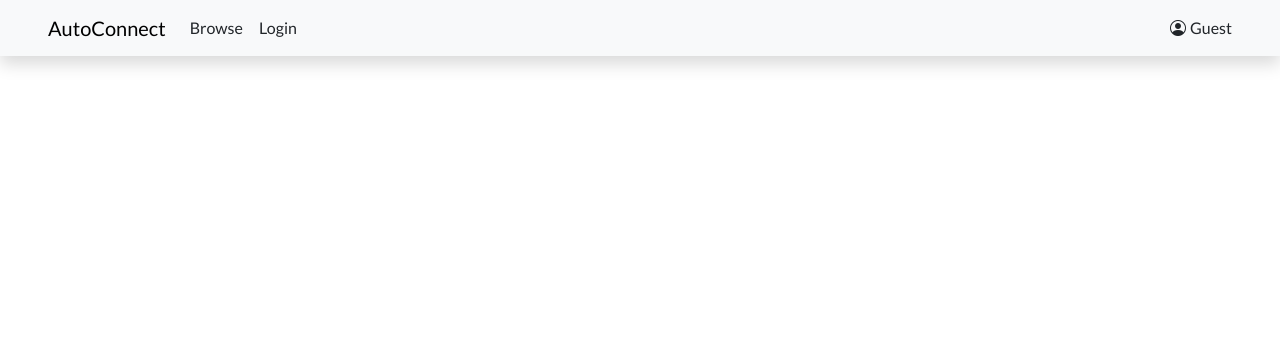
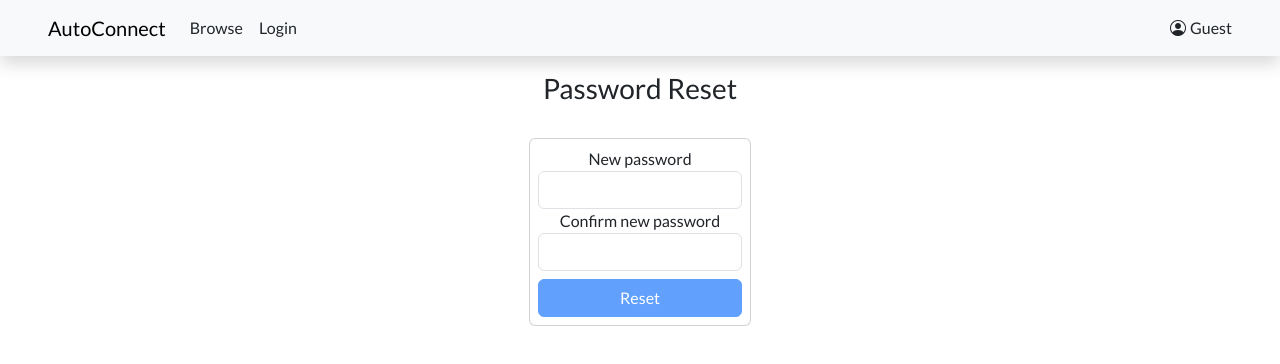
Before and after one commit to StefanCurcubet/AutoConnect, a React (Create React App) app: page /reset/1 in a window 1280 px wide. Shown: the top 364 px of the page. Built offline with nearby package versions, Linux system fonts and the light colour scheme; no server answers.

Commit message:
Added password reset page

```diff
--- a/src/App.js
+++ b/src/App.js
@@ -12,6 +12,7 @@ import ListingPage from './Pages/ListingPage';
 import MessagingPage from './Pages/MessagingPage';
 import { getConversations } from './Features/messagingSlice';
 import UserPage from './Pages/UserPage';
+import PasswordResetPage from './Pages/PasswordResetPage';
 
 function App() {
 
@@ -44,6 +45,7 @@ function App() {
         <Routes>
           <Route path='/' element={<HomePage />} />
           <Route path='/login' element={<AuthPage />} />
+          <Route path='/reset/:resetCode' element={<PasswordResetPage />} />
           <Route path='/viewListing/:listingId' element={<ListingPage />} />
           <Route path='/viewUser/:userName' element={<UserPage />} />
           <Route path='/favourites' element={<FavouritesPage />} />
--- /dev/null
+++ b/src/Components/PasswordResetModal.js
@@ -0,0 +1,59 @@
+import { useState } from "react"
+import Modal from "react-modal"
+
+export default function PasswordResetModal({passwordResetModalOpen, setPasswordResetModalOpen}) {
+
+    const [userIdentifier, setUserIdentifier] = useState('')
+    const [statusMessage, setStatusMessage] = useState('')
+
+    const customStyles = {
+        content: {
+            display: 'flex',
+            justifyContent: 'center',
+            alignItems: 'center',
+            backgroundColor: 'transparent',
+            border: 'none',
+        }
+    }
+
+    async function createPasswordReset() {
+        const response = await fetch('http://127.0.0.1:8000/createReset/', {
+            method: 'POST',
+            headers: {
+            'Content-type' : 'application/json',
+            },
+            body: JSON.stringify(userIdentifier)
+        })
+        if (response.status === 200) {
+            let data = await response.json()
+            setStatusMessage(data.message)
+        } else {
+            setStatusMessage("Something went wrong")
+        }
+    }
+
+    return (
+        <Modal
+            isOpen={passwordResetModalOpen}
+            style={customStyles}
+            ariaHideApp={false}
+        >
+            <div className="card">
+                <div className='card-header d-flex'>
+                    <div>Password reset</div>
+                    <i className="bi bi-x-lg ms-auto" style={{cursor: 'pointer'}} onClick={() => (setPasswordResetModalOpen(false), setStatusMessage(''), setUserIdentifier(''))} ></i>
+                </div>
+                {statusMessage === "" ?
+                    <div className="card-body d-flex flex-column">
+                        <label htmlFor="userIdentifier">Email or Username</label>
+                        <input type="text" id="userIdentifier" value={userIdentifier} onChange={(e) => setUserIdentifier(e.target.value)} />
+                        <button className="btn btn-primary mt-2" onClick={() => createPasswordReset()} disabled={userIdentifier === ''} >Send reset email</button>
+                    </div>
+
+                :
+                    <p className="text-center p-3">{statusMessage}</p>
+                }
+            </div>
+        </Modal>
+    )
+}
--- a/src/Pages/AuthPage.js
+++ b/src/Pages/AuthPage.js
@@ -3,10 +3,12 @@ import { loginUser, createUser } from "../Features/userSlice"
 import { useDispatch, useSelector } from "react-redux"
 import { useNavigate } from "react-router-dom"
 import verifySignUp from "../Utils/verifySignUp"
+import PasswordResetModal from "../Components/PasswordResetModal"
 
 export default function AuthPage() {
     const navigate = useNavigate()
     const dispatch = useDispatch()
+    const [passwordResetModalOpen, setPasswordResetModalOpen] = useState(false)
     const {isLogged} = useSelector((store) => store.user)
     const [hasAccount, setHasAccount] = useState(true)
     const [userData, setUserData] = useState({
@@ -48,6 +50,7 @@ export default function AuthPage() {
                             <input type="username" className="form-control" id="username-input" onChange={(e) => setUserData({...userData, username : e.target.value})}/>
                             <label htmlFor="password-input">Password</label>
                             <input type="password" className="form-control" id="password-input" onChange={(e) => setUserData({...userData, password : e.target.value})}/>
+                            <p className="text-primary" style={{cursor:'pointer'}} onClick={() => setPasswordResetModalOpen(true)}>I forgot my password</p>
                         </>
                     :
                         <>
@@ -67,6 +70,7 @@ export default function AuthPage() {
                     {!hasAccount && userData.password !== userData.passwordConf ? <p>Password confirmation does not match</p> : null}
                 </div>
             </div>
+            <PasswordResetModal passwordResetModalOpen={passwordResetModalOpen} setPasswordResetModalOpen={setPasswordResetModalOpen} />
         </div>
     )
 }
--- a/src/Pages/HomePage.js
+++ b/src/Pages/HomePage.js
@@ -21,7 +21,7 @@ export default function HomePage() {
         }
     },[orderby])
 
-    let posts = allPosts.map((post) => <Post key={post.id} postData={post}/>).filter((post) => checkFilter(post, filter))
+    let posts = allPosts?.map((post) => <Post key={post.id} postData={post}/>).filter((post) => checkFilter(post, filter))
 
     return (
         <div className="container-lg mb-2">
@@ -29,7 +29,7 @@ export default function HomePage() {
                 <FilterDropdown />
                 <SortDropdown />
             </div>
-            {isLoading ? <h1 className="mt-5">Loading...</h1> : posts.length === 0 ? <h1 className="mt-5">Sorry, no posts match your criteria</h1> : posts}
+            {isLoading ? <h1 className="mt-5">Loading...</h1> : posts?.length === 0 ? <h1 className="mt-5">Sorry, no posts match your criteria</h1> : posts}
         </div>
     )
 }
--- /dev/null
+++ b/src/Pages/PasswordResetPage.js
@@ -0,0 +1,63 @@
+import { useEffect, useState } from "react"
+import { useParams } from "react-router-dom"
+
+export default function PasswordResetPage() {
+
+    const {resetCode} = useParams()
+    const [isValidCode, setIsValidCode] = useState(true)
+    const [resetData, setResetData] = useState({
+        password: '',
+        passwordConf: ''
+    })
+    const [statusMessage, setStatusMessage] = useState('')
+
+    async function checkReset() {
+        const response = await fetch(`http://127.0.0.1:8000/checkReset/${resetCode}`)
+        const data = await response.json()
+        setIsValidCode(data)
+    }
+
+    useEffect(() => {
+        checkReset()
+    },[])
+
+    async function resetPassword() {
+        if (resetData.password !== resetData.passwordConf) {
+            setStatusMessage('Password confirmation did not match')
+            return
+        }
+        const response = await fetch(`http://127.0.0.1:8000/resetPassword/${resetCode}`, {
+            method: 'PUT',
+            headers: {
+            'Content-type' : 'application/json',
+            },
+            body: JSON.stringify(resetData.password)
+        })
+        if (response.status === 200) {
+            let data = await response.json()
+            setStatusMessage(data.message)
+        } else {
+            setStatusMessage("Something went wrong")
+        }
+    }
+
+    return (
+        <>
+            {isValidCode ?
+                <div className="container-fluid d-flex flex-column justify-content-center align-items-center">
+                    <h3 className="mt-3">Password Reset</h3>
+                    <div className="card p-2 mt-4 text-center">
+                        <label htmlFor="password-input">New password</label>
+                        <input type="password" className="form-control" id="password-input" onChange={(e) => setResetData({...resetData, password : e.target.value})}/>
+                        <label htmlFor="password-confirm">Confirm new password</label>
+                        <input type="password" className="form-control" id="password-confirm" onChange={(e) => setResetData({...resetData, passwordConf : e.target.value})}/>
+                        <button className="btn btn-primary mt-2" disabled={resetData.password === ''} onClick={() => resetPassword()}>Reset</button>
+                    </div>
+                    {statusMessage}
+                </div>
+            :
+                <h3 className="mt-3 ms-3">Invalid reset code.</h3>
+            }
+        </>
+    )
+}
```
